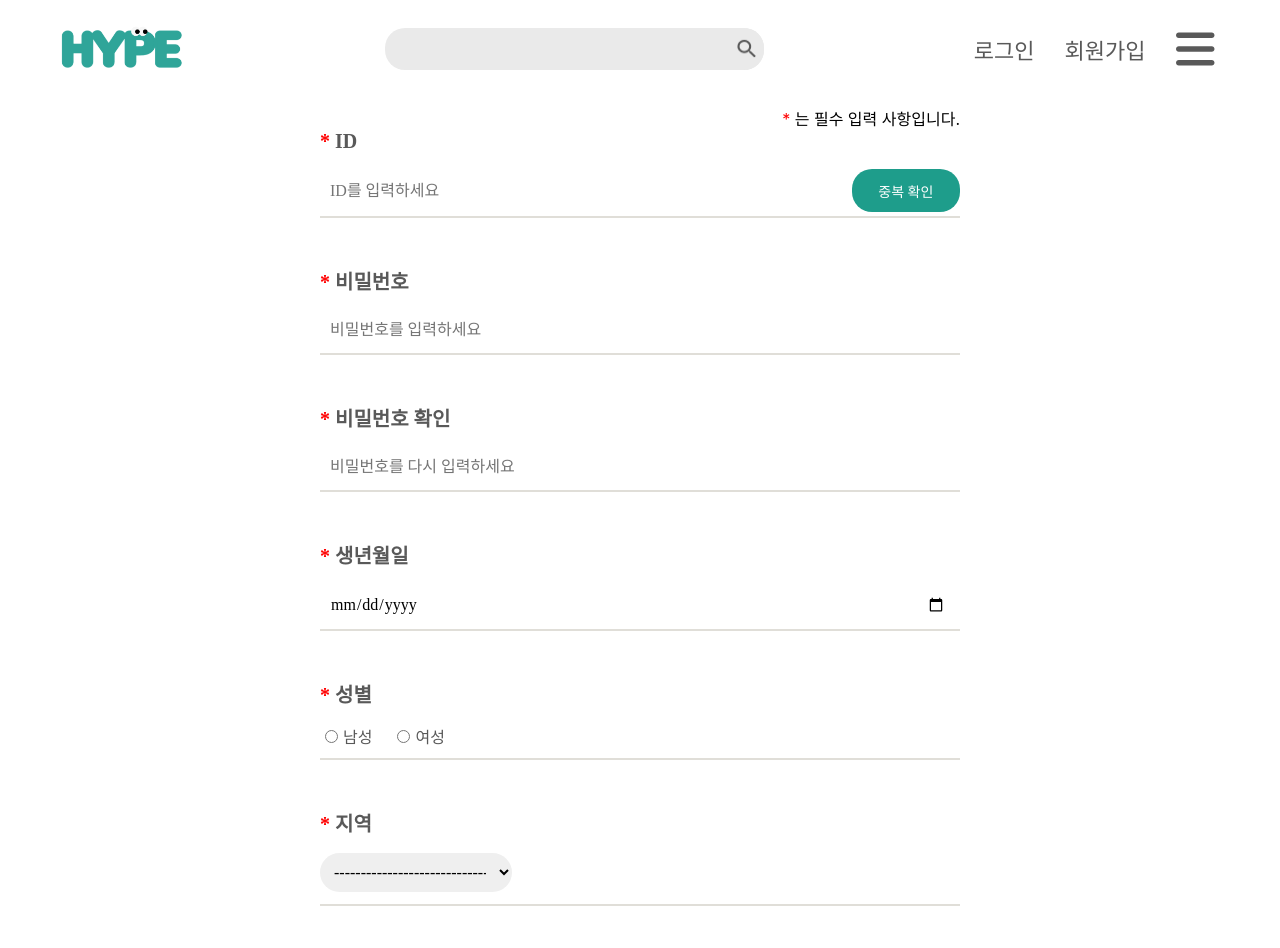
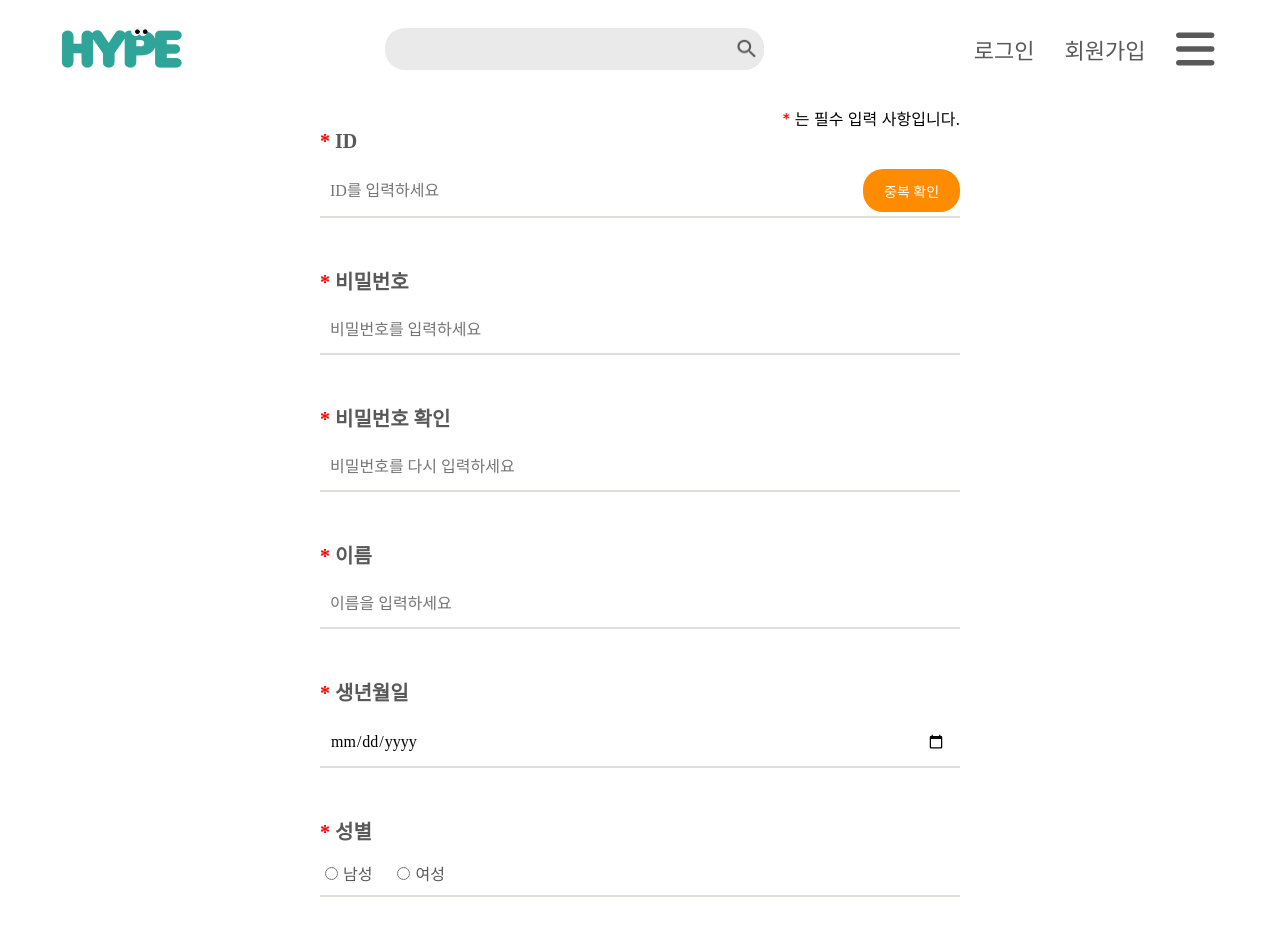
Before and after one commit to project-hype/hype-react, a React (Create React App) app: page /join in a window 1280 px wide. Shown: the top 948 px of the page. Built offline with nearby package versions, Linux system fonts and the light colour scheme; no server answers.

Commit message:
Feat: 회원가입 기능 완료

```diff
--- a/src/components/member/JoinForm.jsx
+++ b/src/components/member/JoinForm.jsx
@@ -2,9 +2,10 @@ import React, { useCallback, useState } from 'react';
 import styled from 'styled-components';
 import { useNavigate } from 'react-router-dom';
 import Button from '../common/Button';
+import Modal from '../common/Modal';
 import axios from 'axios';
 
-// 공통 스타일
+// 회원가입 폼 컨테이너
 const Container = styled.div`
   position: relative;
   width: 50%;
@@ -13,6 +14,7 @@ const Container = styled.div`
   margin: 0 auto;
 `;
 
+// 필수 입력 필드 안내 부분
 const NoticeSection = styled.div`
   position: absolute;
   top: 8px;
@@ -20,7 +22,8 @@ const NoticeSection = styled.div`
   margin-bottom: 8px;
 `;
 
-const Section = styled.div`
+// 입력 폼 부분
+const InputSection = styled.div`
   margin-bottom: 32px;
 `;
 
@@ -65,7 +68,7 @@ const SelectField = styled.select`
   padding: 10px;
   font-family: '해피니스 산스 볼드';
   font-size: 16px;
-  border: 1px;
+  border: 1px solid #e0ded8;
   border-radius: 20px;
   margin-bottom: 8px;
 `;
@@ -141,14 +144,14 @@ const DescriptionText = styled.span`
 const CheckButton = styled.button`
   margin-left: 8px;
   padding: 10px;
-  width: 128px;
+  width: 112px;
   height: 43px;
   font-family: '해피니스 산스 레귤러';
   font-size: 14px;
   color: #ffffff;
   border: none;
   border-radius: 20px;
-  background-color: #1e9d8b;
+  background-color: #ff8c00;
   cursor: pointer;
   &:hover {
     background-color: #1e9d8b;
@@ -167,17 +170,20 @@ const Divider = styled.div`
 const JoinForm = () => {
   const [form, setForm] = useState({
     loginId: '',
+    name: '',
     password: '',
     confirmPassword: '',
-    birthDate: '',
+    birthdate: '',
     gender: '',
     cityId: '',
     preferBranchId: '',
-    category: '',
+    category: [],
   });
   const [duplicateIdError, setDuplicateIdError] = useState('');
   const [passwordError, setPasswordError] = useState('');
   const [selectedCategories, setSelectedCategories] = useState([]);
+  const [showModal, setShowModal] = useState(false);
+  const [joinError, setJoinError] = useState(false);
   const navigate = useNavigate();
 
   const handleChange = (e) => {
@@ -189,8 +195,10 @@ const JoinForm = () => {
       if (name === 'password' || name === 'confirmPassword') {
         if (updatedForm.password !== updatedForm.confirmPassword) {
           setPasswordError('비밀번호가 일치하지 않습니다.');
+          setJoinError(true);
         } else {
           setPasswordError('');
+          setJoinError(false);
         }
       }
 
@@ -209,7 +217,12 @@ const JoinForm = () => {
     } else {
       setSelectedCategories([...selectedCategories, categoryId]); // 새로 선택된 버튼이면 추가
     }
-    setForm((prevForm) => ({ ...prevForm, categoryId }));
+    setForm((prevForm) => {
+      const category = prevForm.category.includes(categoryId)
+        ? prevForm.category.filter((id) => id !== categoryId)
+        : [...prevForm.category, categoryId];
+      return { ...prevForm, category };
+    });
   };
 
   const checkIdAvailability = async () => {
@@ -218,25 +231,57 @@ const JoinForm = () => {
       .then((response) => {
         if (response.status === 200) {
           setDuplicateIdError('사용 가능한 아이디입니다.'); // ID가 사용 가능하면 에러 메시지를 비움
+          setJoinError(false);
         }
       })
       .catch((error) => {
         setDuplicateIdError('중복된 아이디가 있습니다.');
+        setJoinError(true);
       });
   };
 
-  const handleSubmit = (e) => {
+  const handleSubmit = async (e) => {
     e.preventDefault();
 
-    setPasswordError('');
-    console.log('Form submitted', form);
-    navigate('/');
+    // confirmPassword를 제외한 form 데이터 생성
+    const { confirmPassword, ...submitForm } = form;
+    // category 배열 형식으로 전달
+    submitForm.category = submitForm.category.map((id) => ({ categoryId: id }));
+
+    await axios
+      .post('http://localhost:8080/member/join', submitForm)
+      .then((response) => {
+        if (response.status === 200) {
+          setShowModal(true);
+        }
+      })
+      .catch((error) => {
+        if (error.response || error.response.status === 400) {
+          setShowModal(true);
+          setJoinError(true);
+        }
+      });
+  };
+
+  const handleConfirm = () => {
+    setShowModal(false);
+    setJoinError(false); // 모달을 닫을 때 로그인 실패 상태를 초기화
+    if (!joinError) {
+      navigate('/login');
+    }
   };
 
   return (
+    <>
+      {showModal && (
+        <Modal
+          message={joinError ? '회원가입에 실패했습니다. 다시 시도해주세요.' : '가입해주셔서 감사합니다.'}
+          onConfirm={handleConfirm}
+        />
+      )}
       <Container>
         <form onSubmit={handleSubmit}>
-        <Section>
+          <InputSection>
             <NoticeSection>
               <Asterisk>*</Asterisk> <DescriptionText>는 필수 입력 사항입니다.</DescriptionText>
             </NoticeSection>
@@ -294,14 +339,29 @@ const JoinForm = () => {
               <Divider />
               <ErrorText>{passwordError}</ErrorText>
             </InputContainer>
-
+            <InputContainer>
+              <LabelContainer>
+                <Label>
+                  <Asterisk>*</Asterisk> 이름
+                </Label>
+              </LabelContainer>
+              <InputField
+                type="text"
+                name="name"
+                value={form.name}
+                onChange={handleChange}
+                placeholder="이름을 입력하세요"
+                required
+              />
+              <Divider />
+            </InputContainer>
             <InputContainer>
               <LabelContainer>
                 <Label>
                   <Asterisk>*</Asterisk> 생년월일
                 </Label>
               </LabelContainer>
-            <InputField type="date" name="birthDate" value={form.birthDate} onChange={handleChange} required />
+              <InputField type="date" name="birthdate" value={form.birthdate} onChange={handleChange} required />
               <Divider />
             </InputContainer>
 
@@ -316,8 +376,8 @@ const JoinForm = () => {
                   <input
                     type="radio"
                     name="gender"
-                  value="male"
-                  checked={form.gender === 'male'}
+                    value="M"
+                    checked={form.gender === 'M'}
                     onChange={handleChange}
                     required
                   />
@@ -327,8 +387,8 @@ const JoinForm = () => {
                   <input
                     type="radio"
                     name="gender"
-                  value="female"
-                  checked={form.gender === 'female'}
+                    value="W"
+                    checked={form.gender === 'W'}
                     onChange={handleChange}
                     required
                   />
@@ -345,7 +405,7 @@ const JoinForm = () => {
                 </Label>
               </LabelContainer>
               <SelectField name="cityId" value={form.cityId} onChange={handleChange} required>
-              <option value="">-------------------------------</option>
+                <option value="">-----------------------------------</option>
                 <option value="1">서울특별시</option>
                 <option value="2">부산광역시</option>
                 <option value="3">대구광역시</option>
@@ -371,8 +431,8 @@ const JoinForm = () => {
               <LabelContainer>
                 <Label>자주 가는 지점</Label>
               </LabelContainer>
-            <SelectField name="branchId" value={form.branchId} onChange={handleChange} required>
-              <option value="">-------------------------------</option>
+              <SelectField name="preferBranchId" value={form.preferBranchId} onChange={handleChange}>
+                <option value="">-----------------------------------</option>
                 <option value="1">더현대 서울</option>
                 <option value="2">압구정본점</option>
                 <option value="3">무역센터점</option>
@@ -426,19 +486,23 @@ const JoinForm = () => {
                   <StyledButtonWrapper selected={selectedCategories.includes(9)} onClick={() => handleCategoryClick(9)}>
                     <StyledButtonText selected={selectedCategories.includes(9)}>공연/이벤트</StyledButtonText>
                   </StyledButtonWrapper>
-                <StyledButtonWrapper selected={selectedCategories.includes(10)} onClick={() => handleCategoryClick(10)}>
+                  <StyledButtonWrapper
+                    selected={selectedCategories.includes(10)}
+                    onClick={() => handleCategoryClick(10)}
+                  >
                     <StyledButtonText selected={selectedCategories.includes(10)}>유아</StyledButtonText>
                   </StyledButtonWrapper>
                 </ButtonGroup>
               </div>
             </InputContainer>
-        </Section>
+          </InputSection>
 
           <JoinButtonContainer>
             <Button type="submit" text="가입하기" />
           </JoinButtonContainer>
         </form>
       </Container>
+    </>
   );
 };
 
--- a/src/components/member/LogInForm.jsx
+++ b/src/components/member/LogInForm.jsx
@@ -121,9 +121,6 @@ function LogInForm({ onLogIn }) {
   const handleConfirm = () => {
     setShowModal(false);
     setLoginError(false); // 모달을 닫을 때 로그인 실패 상태를 초기화
-    if (!loginError) {
-      navigate('/'); // 성공 시 루트 페이지로 이동
-    }
   };
 
   return (
```
Lines whose indentation alone changed are shown as unchanged.
